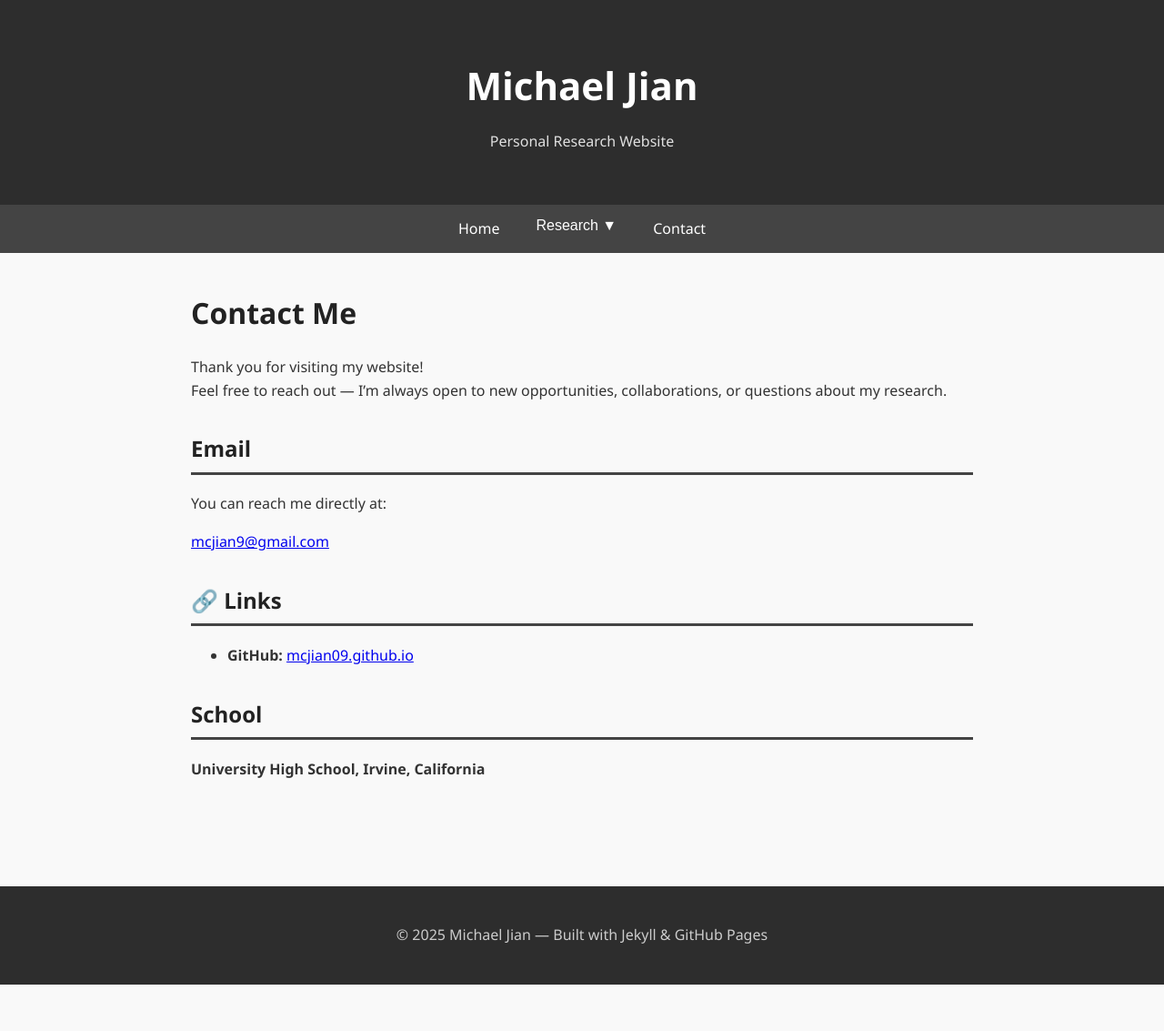
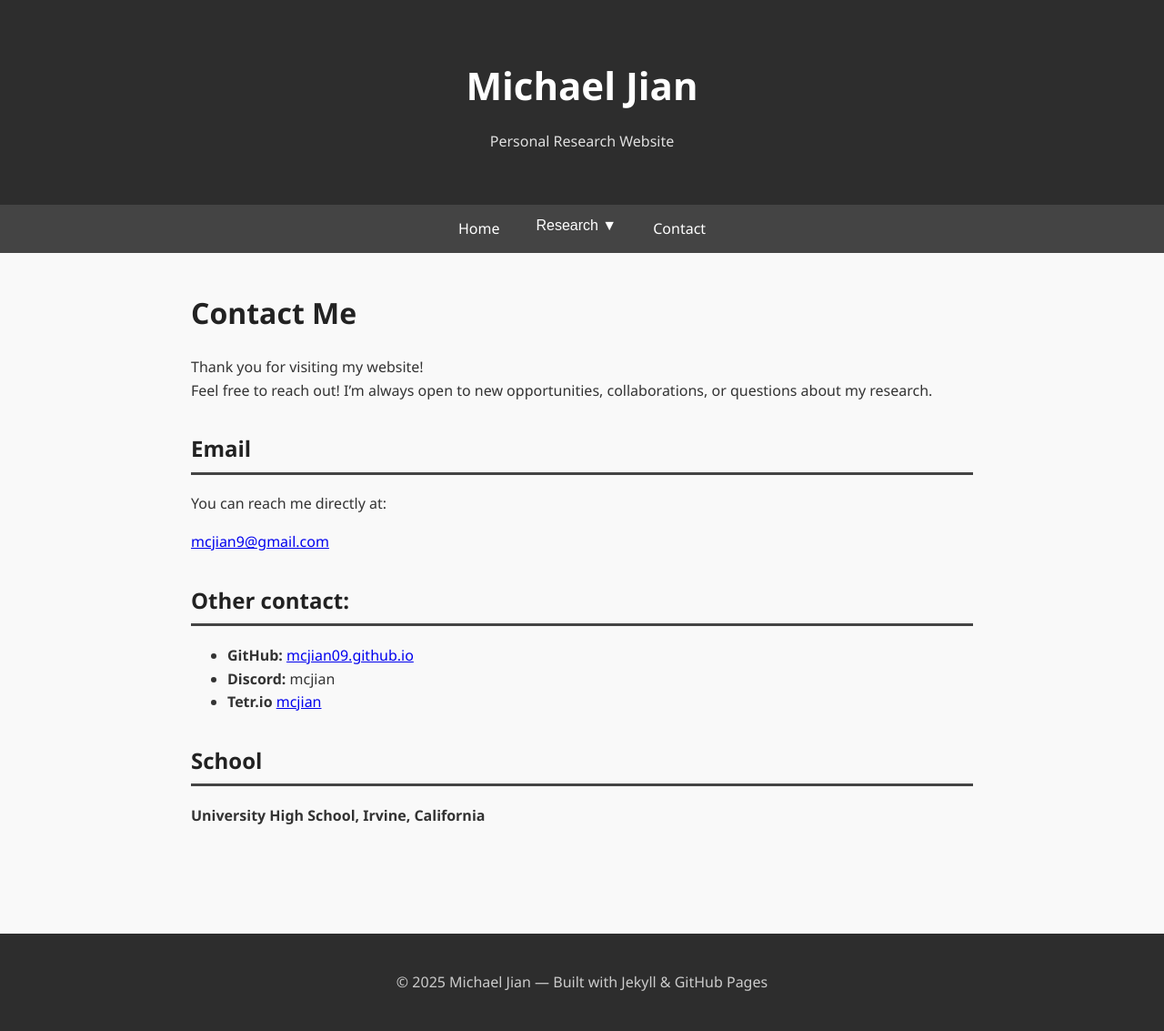
Before and after one commit to mcjian09/mcjian09.github.io, a Jekyll site: the page built from contact.md, in a window 1280 px wide. Shown: the whole page at 91% size. Built offline with Jekyll 4.4.1, drawn with Linux system fonts in a browser that asks for light colours; before the commit the page ends 1082 px from its top, so only the background shows below that.

Commit message:
Update contact information and section titles

```diff
--- a/contact.md
+++ b/contact.md
@@ -7,7 +7,7 @@ permalink: /contact/
 # Contact Me
 
 Thank you for visiting my website!
-Feel free to reach out — I’m always open to new opportunities, collaborations, or questions about my research.
+Feel free to reach out! I’m always open to new opportunities, collaborations, or questions about my research.
 
 ## Email
 You can reach me directly at:
@@ -17,9 +17,11 @@ You can reach me directly at:
 </a>
 
 
-## 🔗 Links
+## Other contact:
 
 - **GitHub:** [mcjian09.github.io](https://mcjian09.github.io/)
+- **Discord:** mcjian
+- **Tetr.io** <a href="https://ch.tetr.io/u/mcjian">mcjian</a>
 
 ## School
 
```
